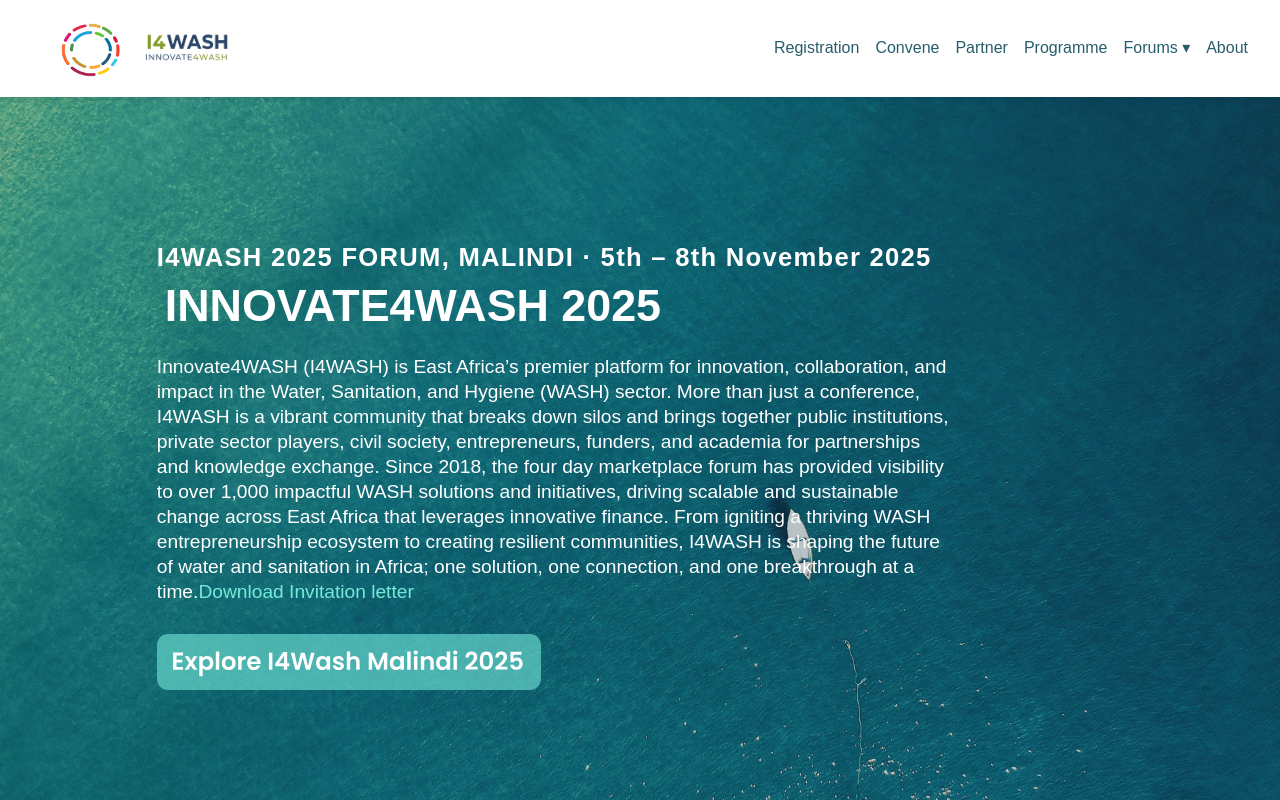
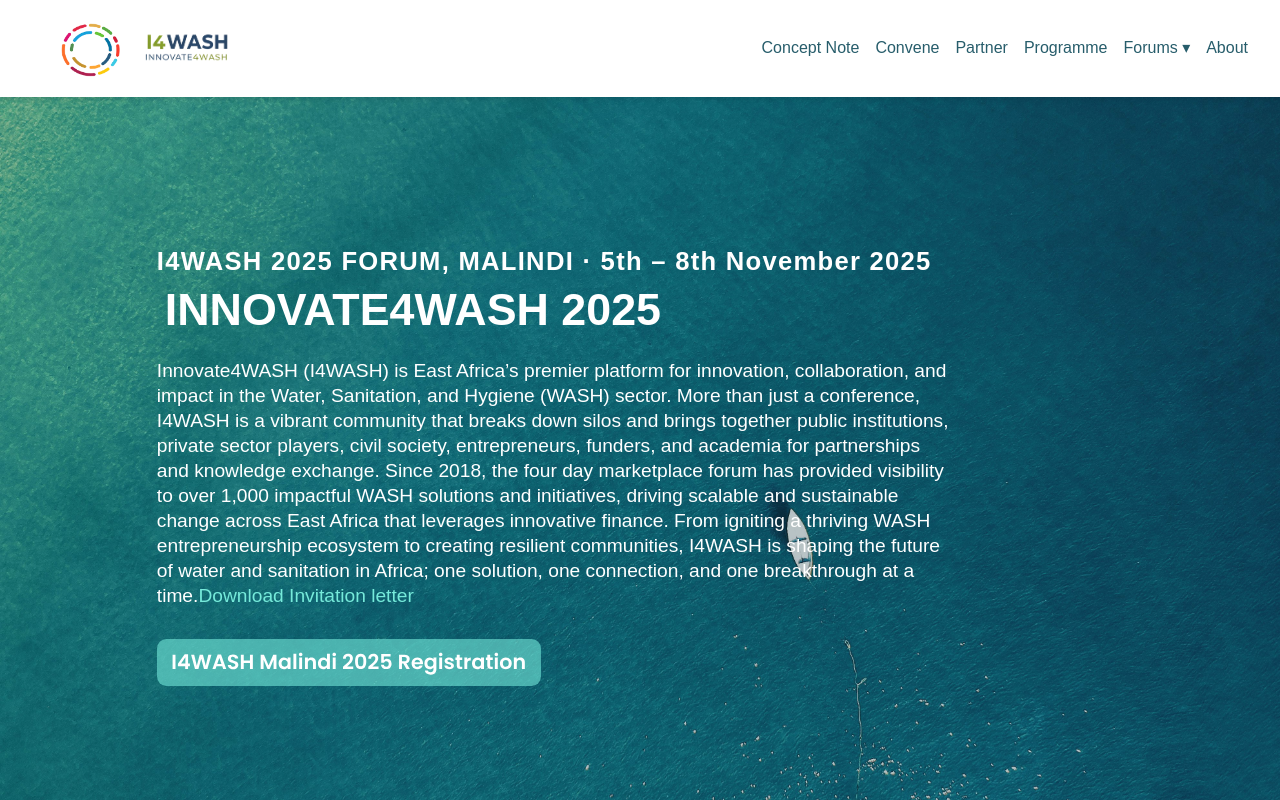
Before and after one commit to moha-matano3/i4wash_frontend, a React (Vite) app: page / in a window 1280 px wide. Built offline with nearby package versions, Linux system fonts and the light colour scheme.

Commit message:
update: scroll bug fix

```diff
--- a/src/components/NavBar/NavBar.tsx
+++ b/src/components/NavBar/NavBar.tsx
@@ -33,7 +33,7 @@
             {/* Links */}
             <ul className={`navbar-links ${menuOpen ? 'open' : ''}`}>
                 <li className={location.pathname.startsWith('/register') ? 'active' : ''}>
-                    <Link to="/register/step1" onClick={() => setMenuOpen(false)}>Registration</Link>
+                    <Link to="/Explore" onClick={() => setMenuOpen(false)}>Concept Note</Link>
                 </li>
                 <li>
                     <Link to="/Convenership" onClick={() => setMenuOpen(false)}>Convene</Link>
--- a/src/layouts/EventRegistrationLayout.tsx
+++ b/src/layouts/EventRegistrationLayout.tsx
@@ -16,7 +16,6 @@
                     alignItems: 'center',
                     justifyContent: 'center',
                     padding: '5vw', // responsive padding
-                    overflow: 'hidden', // prevent scroll
                 }}
             >
                 <div
--- a/src/pages/PublicPages/Home/Home.tsx
+++ b/src/pages/PublicPages/Home/Home.tsx
@@ -34,7 +34,7 @@
             </p>
 
             {/* Explore Button */}
-            <button className="explore-button" onClick={() => navigate('/Explore')}>
+            <button className="explore-button" onClick={() => navigate('/register/step1')}>
                 <img src={exploreBtn} alt="Explore Button" style={{ width: '100%', height: '100%' }} />
             </button>
 
```
Also changed, not shown: src/assets/icons/ExploreBtn.svg.
